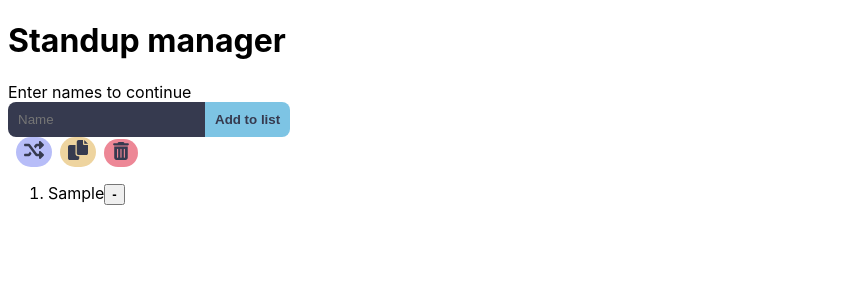
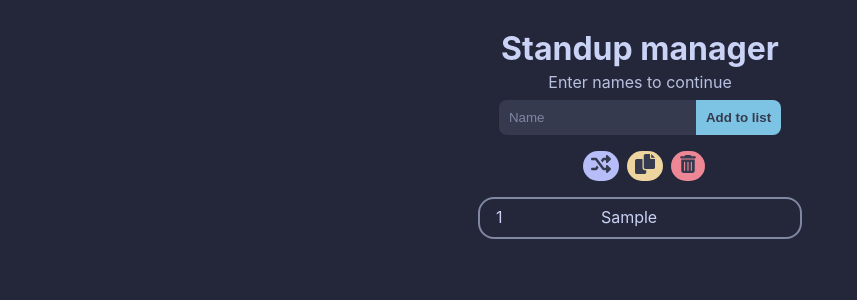
Before and after one commit to araucaria223/standup-manager, a React (Create React App) app: page / in a window 1280 px wide. Both pictures are taken after typing "Sample" into the empty fields and a click on the button "Add to list". Shown: the top 300 px of the page, without its empty margins (0-857 px from the left). Built offline with nearby package versions, Linux system fonts and the light colour scheme.

Commit message:
Finished refactoring styles to styled components

```diff
--- a/src/App.js
+++ b/src/App.js
@@ -1,7 +1,18 @@
 import React, { useState } from "react";
 import { ThemeProvider } from "styled-components";
 import { darkMode } from "./Theme";
-import { AddButton, NameInput, ActionButton } from "./Styles";
+import {
+  GlobalStyle,
+  ContentWrapper,
+  TitleWrapper,
+  NavWrapper,
+  AddButton,
+  NameInput,
+  ActionButtonWrapper,
+  ActionButton,
+  NameList,
+  NameItem,
+} from "./Styles";
 
 function App() {
   const url = new URL(window.location);
@@ -87,12 +98,13 @@ function App() {
 
   return (
     <ThemeProvider theme={darkMode}>
-      <div className="content-wrapper">
-        <div className="title-wrapper">
+      <GlobalStyle />
+      <ContentWrapper>
+        <TitleWrapper>
           <h1>Standup manager</h1>
           <span>Enter names to continue</span>
-        </div>
-        <div className="nav-wrapper">
+        </TitleWrapper>
+        <NavWrapper>
           <form data-testid="nameForm" onSubmit={handleSubmit}>
             <NameInput
               type="text"
@@ -109,7 +121,8 @@ function App() {
               <strong>Add to list</strong>
             </AddButton>
           </form>
-        </div>
+        </NavWrapper>
+        <ActionButtonWrapper>
           <ActionButton
             color="lavender"
             title="Randomise list"
@@ -156,28 +169,31 @@ function App() {
               <path d="M135.2 17.69C140.6 6.848 151.7 0 163.8 0H284.2C296.3 0 307.4 6.848 312.8 17.69L320 32H416C433.7 32 448 46.33 448 64C448 81.67 433.7 96 416 96H32C14.33 96 0 81.67 0 64C0 46.33 14.33 32 32 32H128L135.2 17.69zM31.1 128H416V448C416 483.3 387.3 512 352 512H95.1C60.65 512 31.1 483.3 31.1 448V128zM111.1 208V432C111.1 440.8 119.2 448 127.1 448C136.8 448 143.1 440.8 143.1 432V208C143.1 199.2 136.8 192 127.1 192C119.2 192 111.1 199.2 111.1 208zM207.1 208V432C207.1 440.8 215.2 448 223.1 448C232.8 448 240 440.8 240 432V208C240 199.2 232.8 192 223.1 192C215.2 192 207.1 199.2 207.1 208zM304 208V432C304 440.8 311.2 448 320 448C328.8 448 336 440.8 336 432V208C336 199.2 328.8 192 320 192C311.2 192 304 199.2 304 208z" />
             </svg>
           </ActionButton>
-        <ol data-testid="nameList">
+        </ActionButtonWrapper>
+        <NameList data-testid="nameList">
           {names.map((item, index) => {
             return (
-              <li
+              <NameItem
                 key={`${item}-${index}`}
                 data-testid={`name-${index}`}
                 index={index}
               >
                 <span>{item}</span>
-                <button
+                <ActionButton
+                  color="red"
+                  visible="on-hover"
                   title="Remove from list"
                   onClick={handleListItemDelete}
                   className="item-remove-button"
                   aria-describedby="Remove from list"
                 >
                   <strong>-</strong>
-                </button>
-              </li>
+                </ActionButton>
+              </NameItem>
             );
           })}
-        </ol>
-      </div>
+        </NameList>
+      </ContentWrapper>
     </ThemeProvider>
   );
 }
--- a/src/Styles.js
+++ b/src/Styles.js
@@ -1,4 +1,37 @@
-import styled from "styled-components";
+import styled, { createGlobalStyle } from "styled-components";
+
+export const GlobalStyle = createGlobalStyle`
+  body {
+    background-color: ${(props) => props.theme.colors.base};
+    color: ${(props) => props.theme.colors.text};
+  }
+`;
+
+export const ContentWrapper = styled.div`
+  display: flex;
+  justify-content: center;
+  flex-direction: column;
+`;
+
+export const TitleWrapper = styled.div`
+  text-align: center;
+  margin-bottom: 0.5rem;
+
+  & h1 {
+    margin-bottom: 0.2rem;
+  }
+
+  & span {
+    color: ${(props) => props.theme.colors.subtext1};
+  }
+`;
+
+export const NavWrapper = styled.div`
+  display: flex;
+  justify-content: center;
+  width: 100%;
+  align-items: center;
+`;
 
 export const AddButton = styled.button`
   background-color: ${(props) => props.theme.colors.sapphire};
@@ -24,14 +57,23 @@ export const NameInput = styled.input`
 
   padding: 0.5rem;
 
-  &:placeholder {
+  &::placeholder {
     color: ${(props) => props.theme.colors.overlay1};
     opacity: 1;
   }
 `;
 
-const ActionButton = styled.button`
+export const ActionButtonWrapper = styled.div`
+  display: flex;
+  justify-content: center;
+
+  margin: 1rem;
+`;
+
+export const ActionButton = styled.button`
+  opacity: ${(props) => (props.visible === "on-hover" ? 0 : 1)};
   background-color: ${(props) => props.theme.colors[props.color]};
+  color: ${(props) => props.theme.colors.surface0};
   border: 2px solid transparent;
   border-radius: 20px;
   margin-left: 0.5rem;
@@ -48,4 +90,45 @@ const ActionButton = styled.button`
   }
 `;
 
-export { ActionButton };
+export const NameList = styled.ol`
+  min-width: 20rem;
+  margin: auto;
+  counter-reset: item;
+  list-style-type: none;
+  padding-left: 0;
+  border: 2px solid ${(props) => props.theme.colors.overlay1};
+  border-radius: 16px;
+
+  &:empty {
+    border: none;
+  }
+`;
+
+export const NameItem = styled.li`
+  display: flex;
+  justify-content: space-between;
+
+  padding: 0.5rem 1rem;
+  box-sizing: border-box;
+  border-bottom: 2px solid ${(props) => props.theme.colors.overlay1};
+
+  & span {
+    margin-inline: 0.5rem;
+  }
+
+  &:hover .item-remove-button,
+  &:focus-within .item-remove-button {
+    transition-delay: 0.1s;
+    transition-duration: 0.3s;
+    opacity: 1;
+  }
+
+  &:before {
+    content: counter(item) "  ";
+    counter-increment: item;
+  }
+
+  &:last-child {
+    border: none;
+  }
+`;
--- a/src/Theme.js
+++ b/src/Theme.js
@@ -26,5 +26,5 @@ export const darkMode = {
     base: "#24273a",
     mantle: "#1e2030",
     crust: "#181926",
-    }
-}
+  },
+};
```
Lines whose indentation alone changed are shown as unchanged.
